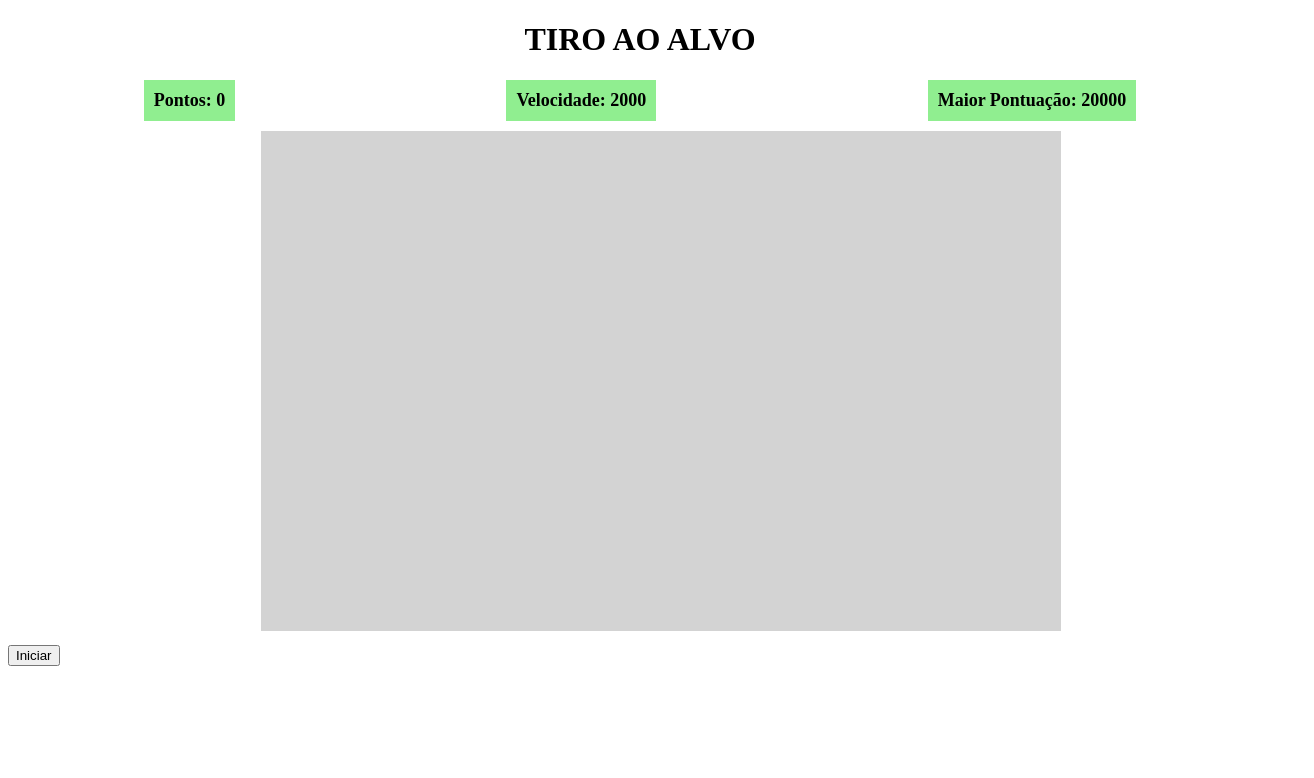
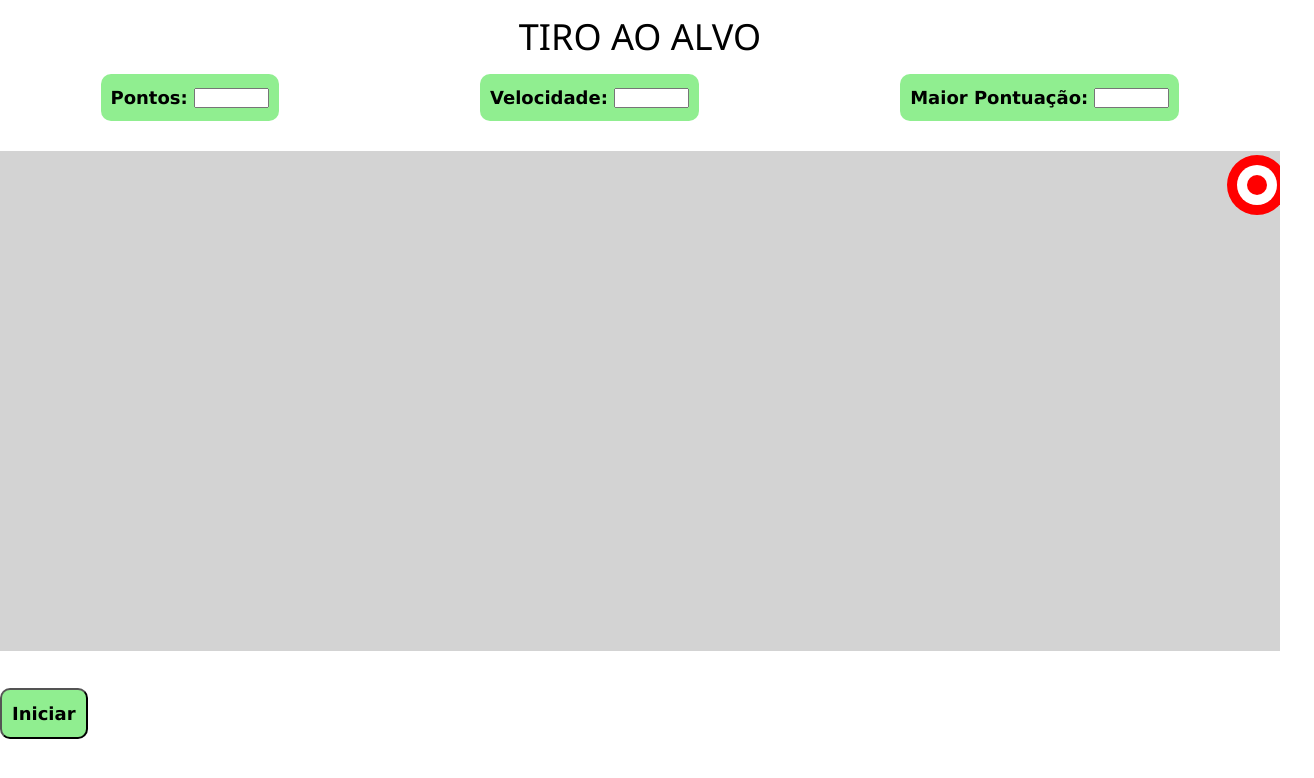
Before and after one commit to Bieelvi/TiroAoAlvo, a plain HTML site: page index.html in a window 1280 px wide. Both pictures are taken after a click on the button "Iniciar". Shown: the whole page, 1314 px wide, since content can reach past the window. Drawn offline with nearby package versions, Linux system fonts and the light colour scheme.

Commit message:
Feitos melhorias no frontend e ajeitado o modo de a area do jogo se adaptadar ao tamanho da tela

```diff
--- a/index.html
+++ b/index.html
@@ -3,6 +3,8 @@
 <head>
 	<meta charset="utf-8">
 	<title>Tiro ao Alvo</title>
+	<meta name="viewport" content="width=device-width, initial-scale=1">
+	<link rel="stylesheet" href="https://www.w3schools.com/w3css/4/w3.css">
 </head>
 <body>
 
@@ -13,10 +15,16 @@
 		text-align:  center;
 		font-size: 18px;
 		font-weight: bold;
+		border-radius: 10px;
 	}
 
 	.styleCanvas{
-		margin: 10px 20%;
+		margin: 30px 0px;
+	}
+
+	.divInf > input{
+		width: 75px;
+		height: 20px
 	}
 </style>
 
@@ -25,21 +33,21 @@
 <div style="display: flex; justify-content: space-around;">
 	<div class="divInf">
 		<label>Pontos: </label>
-		<span>0</span>
+		<input type="text" id="pontos">
 	</div>
 	<div class="divInf">
 		<label>Velocidade: </label>
-		<span>2000</span>
+		<input type="text" id="velocidade">
 	</div>
 	<div class="divInf">
 		<label>Maior Pontuação: </label>
-		<span>20000</span>
+		<input type="text" id="mPontos">
 	</div>
 </div>
 
-<canvas class="styleCanvas" width="800" height="500"></canvas>
+<canvas id="canvas" class="styleCanvas"></canvas>
 
-<button onclick="inicia()">Iniciar</button>
+<button class="divInf" onclick="inicia()">Iniciar</button>
 
 </body>
 <script type="text/javascript" src="scripts/functions.js"></script>
--- a/scripts/functions.js
+++ b/scripts/functions.js
@@ -1,18 +1,25 @@
 var tela = document.querySelector('canvas');
 var pincel = tela.getContext('2d');
 
-var telaX = 900;
+var telaX;
 var telaY = 500;
-
-pincel.fillStyle = 'lightgray';
-pincel.fillRect(0, 0, telaX, telaY);
-
 var raio = 10;
 var x;
 var y;
 var pontos = 0;
 var velocidade = 2000;
 var interval;
+
+function calculaTamanhoMonitor(){
+    telaX = (window.innerWidth > 0) ? window.innerWidth : screen.width;
+
+    var canvas = document.getElementById('canvas');
+    canvas.width = telaX;
+    canvas.height = telaY;
+}
+
+pincel.fillStyle = 'lightgray';
+pincel.fillRect(0, 0, telaX, telaY);
 
 function desenhaCirculo(x, y, raio, cor){
 	pincel.fillStyle = cor;
@@ -50,10 +57,8 @@ function cliquei(event){
 
 	if(xClicado > xAleatorio - raio && xClicado < xAleatorio + raio){
 		if(yClicado > yAleatorio - raio && yClicado < yAleatorio + raio){
-			pontos = pontos + 100;
-			alert("Acertou! Você tem: " + pontos);
-
-			velocidade = velocidade - 100;
+			document.getElementById('pontos').value = pontos = pontos + 100;
+			document.getElementById('velocidade').value = velocidade = velocidade - 100;
 
 			clearInterval(interval);
 			interval = setInterval(movimentoAlvo, velocidade);
@@ -63,6 +68,7 @@ function cliquei(event){
 
 function inicia(){
 	interval = setInterval(movimentoAlvo, velocidade);
+	calculaTamanhoMonitor();
 }
 
 tela.onclick = cliquei;
```
